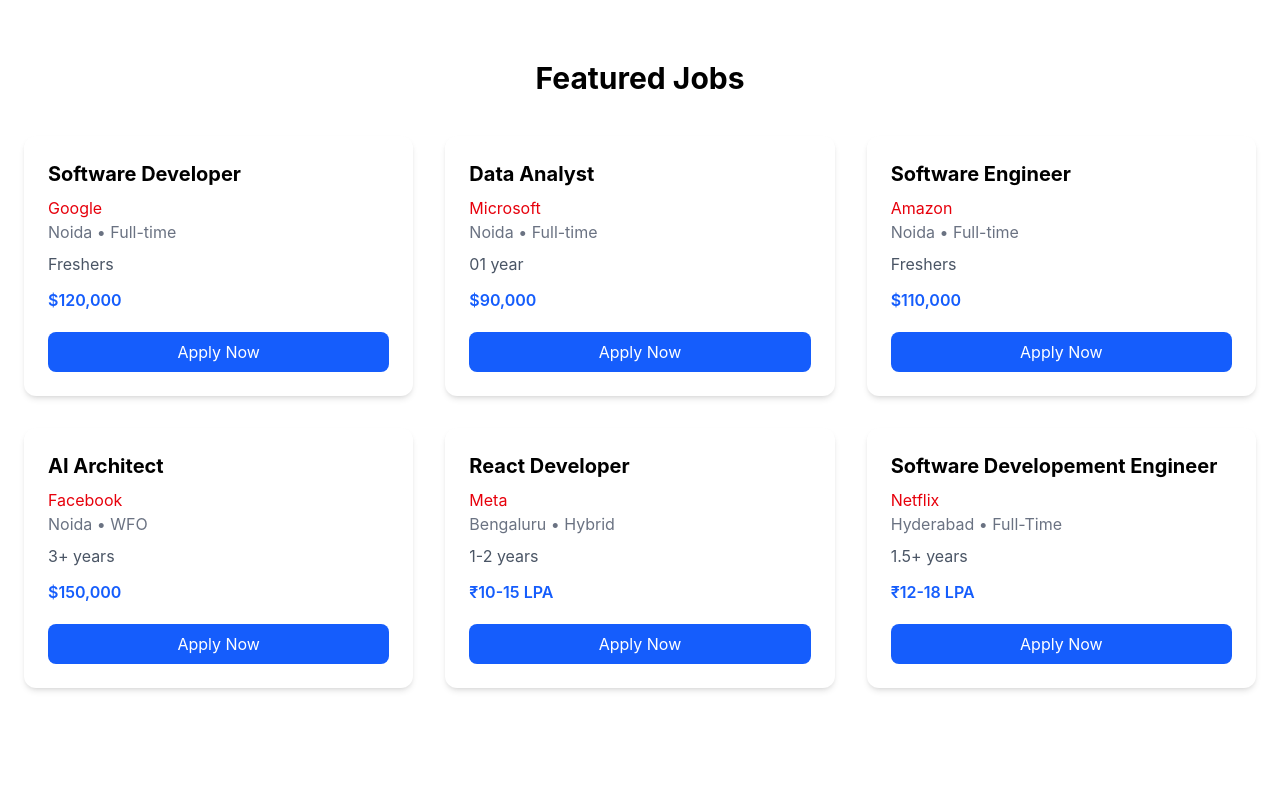
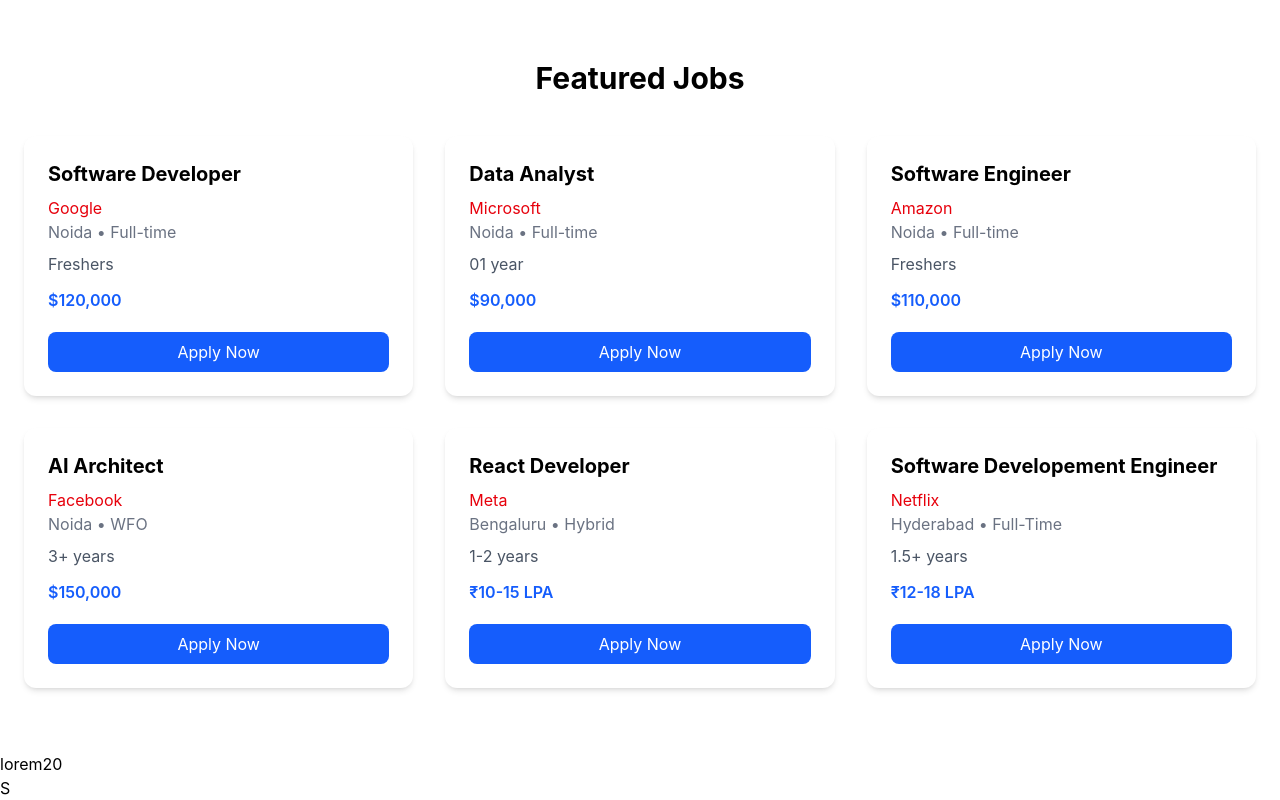
Before and after one commit to Abhishek-Chauhan5/Job-Connect, a React (Vite) app: page / in a window 1280 px wide. Shown: the part 716-1516 px from the top of the page. Before the commit the page ends 1468 px from the top, so only its background shows below. Built offline with nearby package versions, Linux system fonts and the light colour scheme.

Commit message:
test git

```diff
--- a/src/App.jsx
+++ b/src/App.jsx
@@ -6,6 +6,7 @@
     <>
       <Navbar />
       <Home />
+      <p>lorem20</p>S
     </>
   );
 }
```
